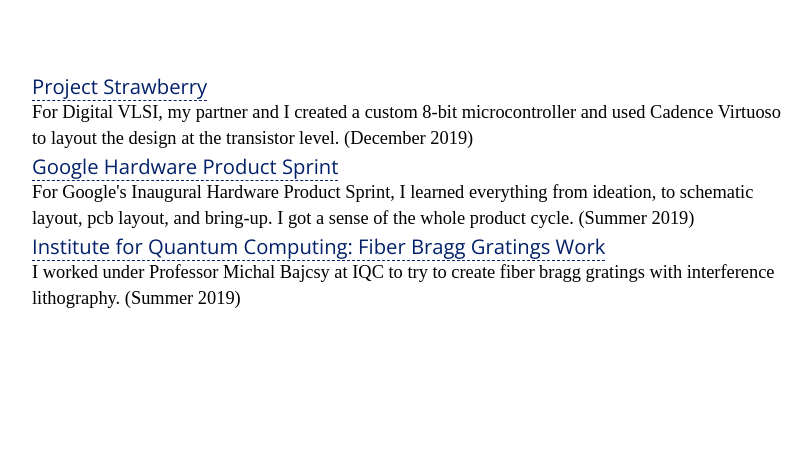
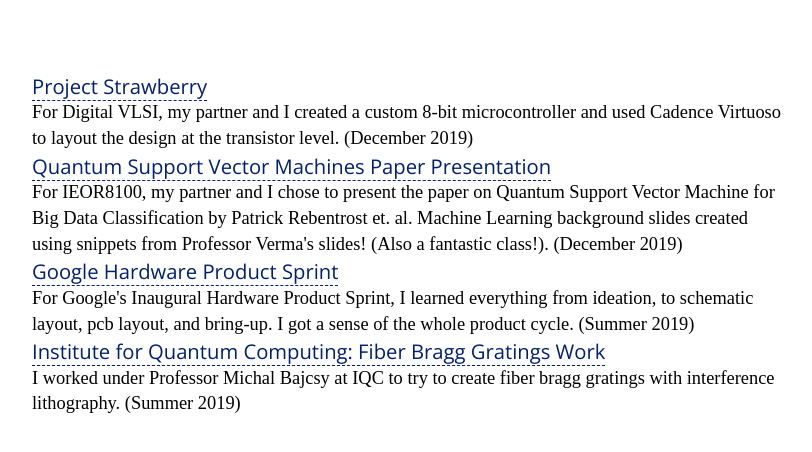
Before and after one commit to haleyso/haleyso.github.io, a plain HTML site: page projects/index.html in a window 1280 px wide. Shown: the part 112-564 px from the top of the page, without its empty margins (233-1045 px from the left). Drawn offline with nearby package versions, Linux system fonts and the light colour scheme; some packages are replaced by stand-ins of ours; a web font is replaced by a local one.

Commit message:
Update index.html

```diff
--- a/projects/index.html
+++ b/projects/index.html
@@ -39,7 +39,8 @@
   	<!-- <h2>Projects</h2> -->
 	<h3><a href = "./Digital_VLSI_2019.pdf">Project Strawberry</a></h3>
 		For Digital VLSI, my partner and I created a custom 8-bit microcontroller and used Cadence Virtuoso to layout the design at the transistor level. (December 2019)
-
+<h3><a href = "./Quantum.pdf">Quantum Support Vector Machines Paper Presentation</a></h3>
+		For IEOR8100, my partner and I chose to present the paper on Quantum Support Vector Machine for Big Data Classification by Patrick Rebentrost et. al. Machine Learning background slides created using snippets from Professor Verma's slides! (Also a fantastic class!). (December 2019)
 	<h3><a href="./DesignBookHaley.pdf">Google Hardware Product Sprint</a></h3>
 		For Google's Inaugural Hardware Product Sprint, I learned everything from ideation, to schematic layout, pcb layout, and bring-up. I got a sense of the whole product cycle. (Summer 2019)
 	<h3><a href="./FiberBraggGratingsReport.pdf">Institute for Quantum Computing: Fiber Bragg Gratings Work</a></h3>
```
